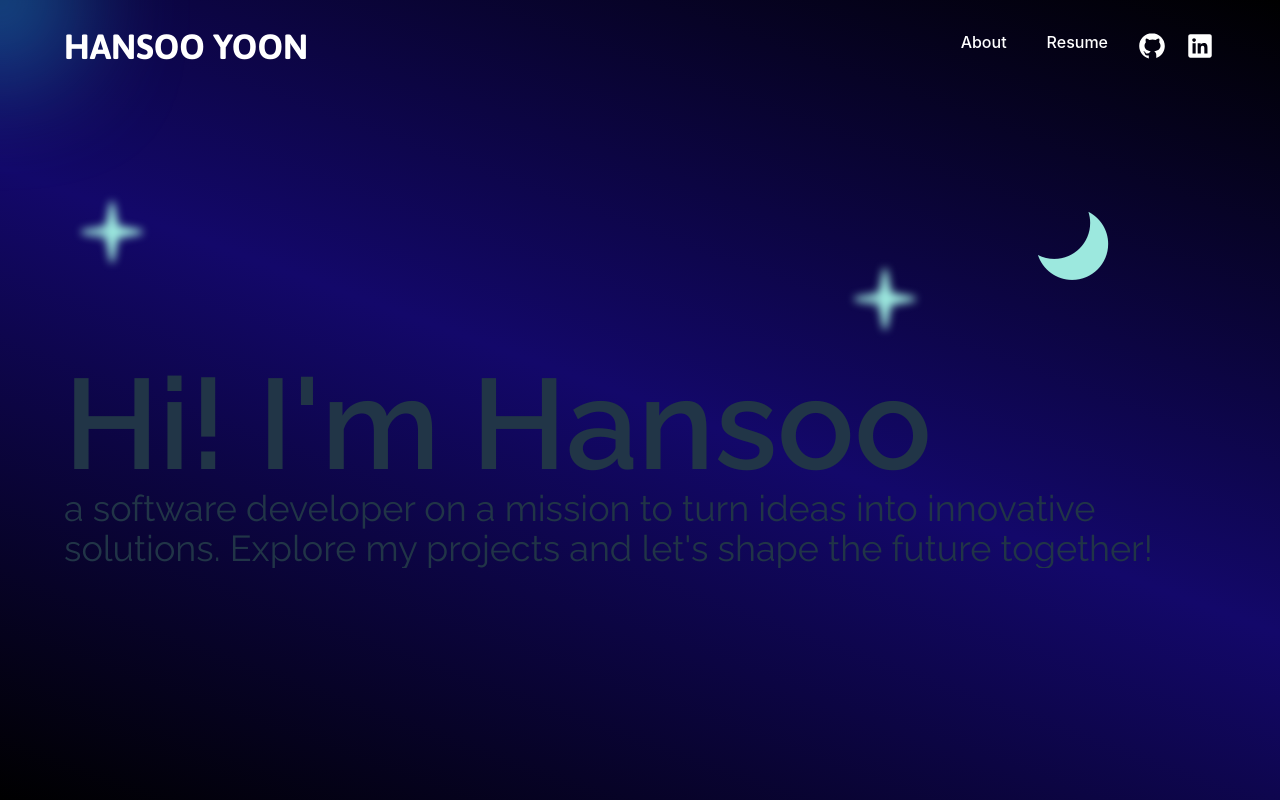
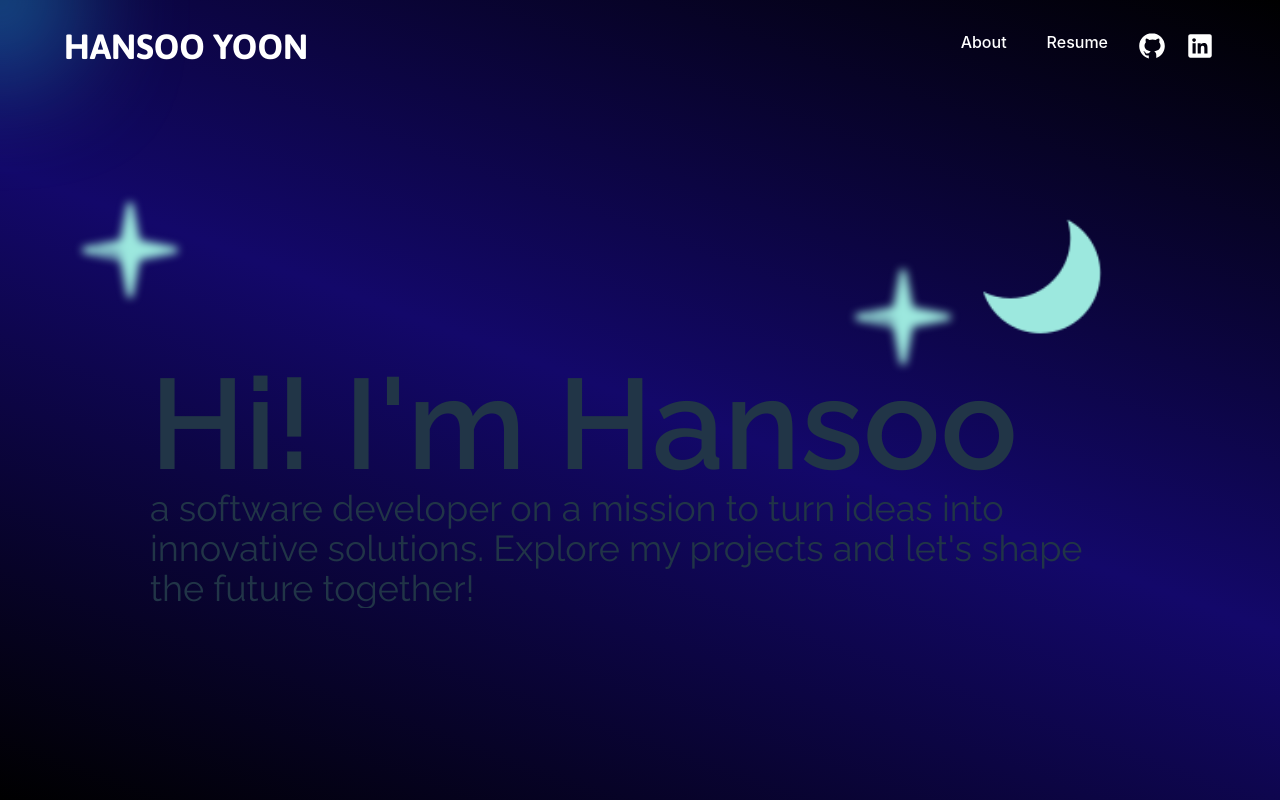
Before and after one commit to hyoon98/new-portfolio, a React (Vite) app in the folder new-portfolio/: page / in a window 1280 px wide. Built offline with nearby package versions, Linux system fonts and the light colour scheme.

Commit message:
change shape sizes

```diff
--- a/new-portfolio/src/components/Hero.tsx
+++ b/new-portfolio/src/components/Hero.tsx
@@ -11,7 +11,7 @@ function Hero({ x, y }: { x: number, y: number }): JSX.Element {
         moonAnimation()
         starAnimation()
         starAnimation2()
-    }, [])
+    },[] )
 
     async function starAnimation() {
         await animateStar(scopeStar.current, { opacity: 1, filter: 'blur(4px)' }, { duration: 1, delay: 1.5 })
@@ -39,11 +39,11 @@ function Hero({ x, y }: { x: number, y: number }): JSX.Element {
         <>
             <div style={{ top: y, left: x }} className={`h-[100px] w-[100px] -z-10 fixed -translate-x-1/2 -translate-y-1/2 rounded-full blur-3xl bg-cyan-400`}></div>
             <div className='h-screen fixed bg-[linear-gradient(20deg,rgba(0,0,0,1),rgba(19,8,106,1),rgba(0,0,0,1))] w-screen -z-50'>
-                <img className='fixed top-1/4 right-40 blur-sm opacity-0' ref={scopeMoon} src={'icons8-moon-90.png'} />
-                <img className='fixed top-1/4 left-20 blur-sm opacity-0' ref={scopeStar} src={'icons8-4-point-star-64.png'} />
-                <img className='fixed top-1/3 left-2/3 blur-sm opacity-0' ref={scopeStar2} src={'icons8-4-point-star-64.png'} />
+                <img className='fixed h-[150px] top-1/4 right-40 blur-sm opacity-0' ref={scopeMoon} src={'icons8-moon-90.png'} />
+                <img className='fixed h-[100px] top-1/4 left-20 blur-sm opacity-0' ref={scopeStar} src={'icons8-4-point-star-64.png'} />
+                <img className='fixed h-[100px] top-1/3 left-2/3 blur-sm opacity-0' ref={scopeStar2} src={'icons8-4-point-star-64.png'} />
             </div>
-            <div className={`${styles.paddingX} py-[72px] w-full flex flex-col vh-screen`}>
+            <div className={`px-[150px] py-[72px] w-full flex flex-col vh-screen`}>
                 <div className='h-[calc((100vh-72px)/1.75)] flex items-end'>
                     <div className='overflow-hidden w-full'>
                         <motion.div animate={{ y: 0, opacity: 1, filter: 'blur(0px)' }} initial={{ y: 20, opacity: 0, filter: "blur(5px)" }} transition={{ ease: "easeOut", duration: 0.5, delay: 0.2 }}
```
Also changed, not shown: new-portfolio/public/hero-background-2.png (added), new-portfolio/public/hero-background.jpg (added).
